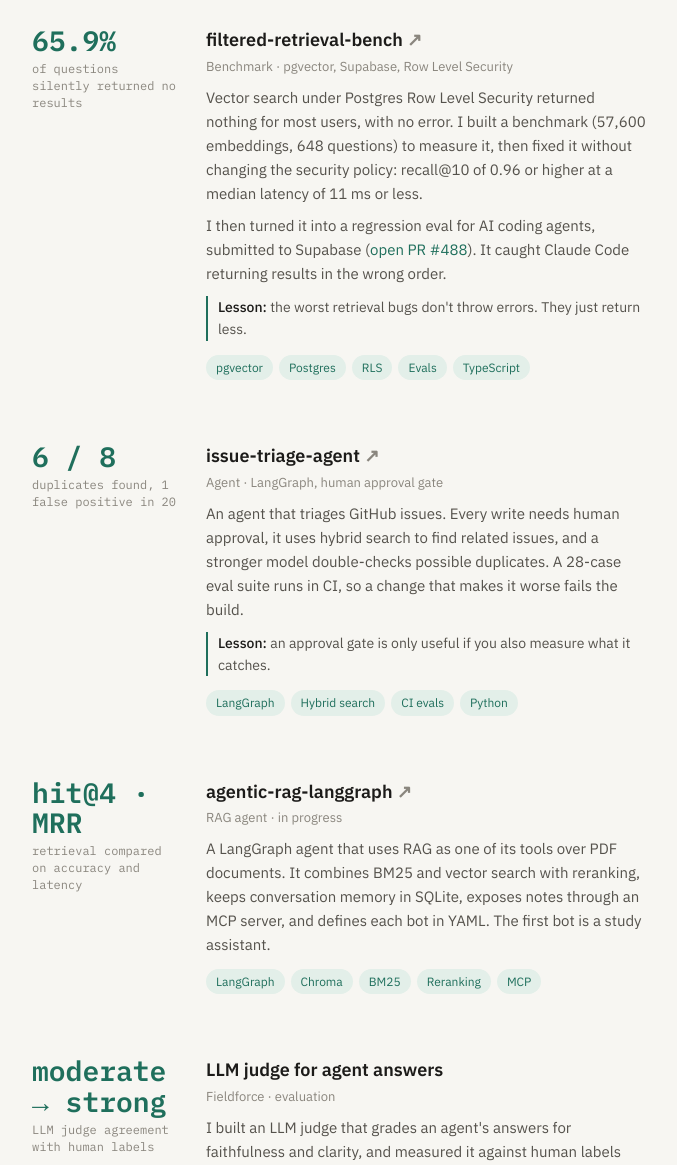
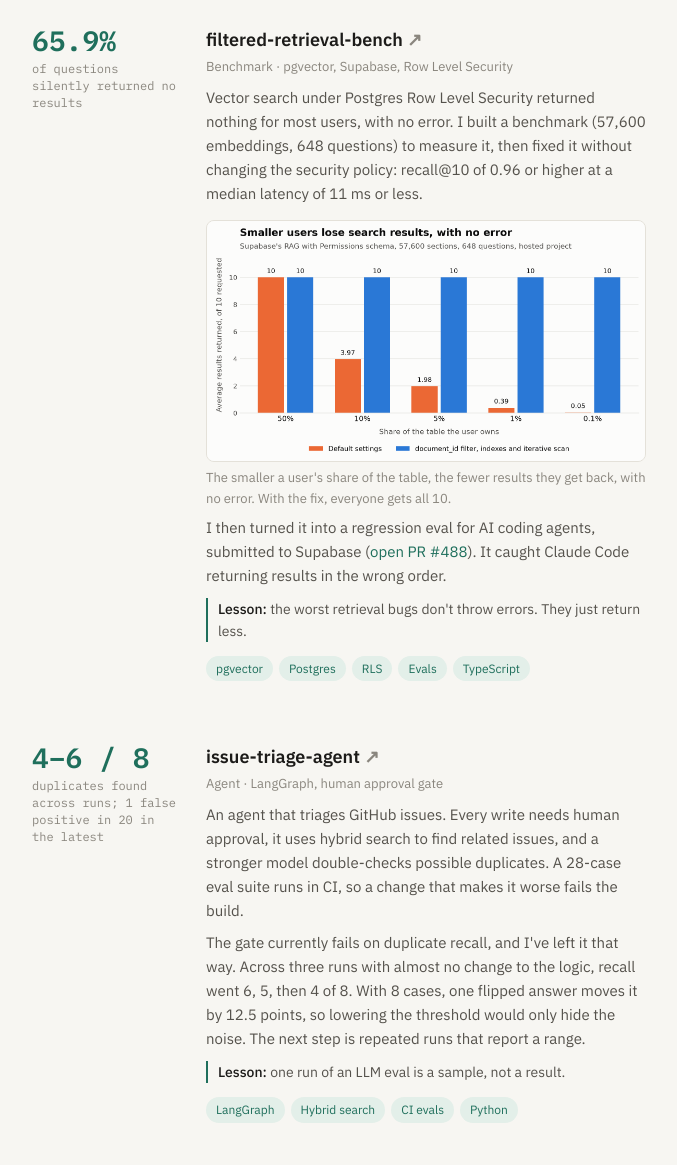
Before and after one commit to MishallAshraf/MishallAshraf.github.io, a plain HTML site: page index.html in a window 1280 px wide. Shown: the part 650-1815 px from the top of the page, without its empty margins (513-1190 px from the left). Drawn offline with Linux system fonts and the light colour scheme.

Commit message:
Add RLS results chart and correct duplicate recall numbers

```diff
--- a/index.html
+++ b/index.html
@@ -84,6 +84,9 @@ p{margin:0 0 14px}
 .card .body p{margin:0 0 8px}
 .lesson{font-size:14px;color:var(--ink-2);border-left:2px solid var(--accent);padding-left:10px;margin-top:10px}
 .lesson b{color:var(--ink);font-weight:500}
+.fig{margin:14px 0 6px}
+.fig img{display:block;width:100%;height:auto;border-radius:8px;border:1px solid var(--line);background:#fcfcfb}
+.fig figcaption{font-size:13px;color:var(--ink-3);margin-top:6px}
 .tags{display:flex;flex-wrap:wrap;gap:6px;margin-top:12px;padding:0;list-style:none}
 .tags li{font-size:12px;background:var(--accent-soft);color:var(--accent);padding:3px 10px;border-radius:999px}
 
@@ -183,6 +186,10 @@ footer{color:var(--ink-3);font-size:13px;margin-top:64px}
       <div class="sub">Benchmark · pgvector, Supabase, Row Level Security</div>
       <div class="body">
         <p>Vector search under Postgres Row Level Security returned nothing for most users, with no error. I built a benchmark (57,600 embeddings, 648 questions) to measure it, then fixed it without changing the security policy: recall@10 of 0.96 or higher at a median latency of 11 ms or less.</p>
+        <figure class="fig">
+          <a href="img/rls-results-by-user.png"><img src="img/rls-results-by-user.png" width="1680" height="920" loading="lazy" alt="Bar chart: with default settings, a user who owns 50% of the table gets all 10 results, but at 10% they get 3.97, at 5% 1.98, at 1% 0.39 and at 0.1% 0.05. With the fix, every user gets all 10."></a>
+          <figcaption>The smaller a user's share of the table, the fewer results they get back, with no error. With the fix, everyone gets all 10.</figcaption>
+        </figure>
         <p>I then turned it into a regression eval for AI coding agents, submitted to Supabase (<a href="https://github.com/supabase/evals/pull/488">open PR #488</a>). It caught Claude Code returning results in the wrong order.</p>
       </div>
       <p class="lesson"><b>Lesson:</b> the worst retrieval bugs don't throw errors. They just return less.</p>
@@ -191,14 +198,15 @@ footer{color:var(--ink-3);font-size:13px;margin-top:64px}
   </article>
 
   <article class="card">
-    <div class="metric"><span class="num">6 / 8</span><span class="what">duplicates found, 1 false positive in 20</span></div>
+    <div class="metric"><span class="num">4–6 / 8</span><span class="what">duplicates found across runs; 1 false positive in 20 in the latest</span></div>
     <div>
       <h3><a href="https://github.com/MishallAshraf/issue-triage-agent">issue-triage-agent <span class="arrow">↗</span></a></h3>
       <div class="sub">Agent · LangGraph, human approval gate</div>
       <div class="body">
         <p>An agent that triages GitHub issues. Every write needs human approval, it uses hybrid search to find related issues, and a stronger model double-checks possible duplicates. A 28-case eval suite runs in CI, so a change that makes it worse fails the build.</p>
+        <p>The gate currently fails on duplicate recall, and I've left it that way. Across three runs with almost no change to the logic, recall went 6, 5, then 4 of 8. With 8 cases, one flipped answer moves it by 12.5 points, so lowering the threshold would only hide the noise. The next step is repeated runs that report a range.</p>
       </div>
-      <p class="lesson"><b>Lesson:</b> an approval gate is only useful if you also measure what it catches.</p>
+      <p class="lesson"><b>Lesson:</b> one run of an LLM eval is a sample, not a result.</p>
       <ul class="tags"><li>LangGraph</li><li>Hybrid search</li><li>CI evals</li><li>Python</li></ul>
     </div>
   </article>
```
Also changed, not shown: img/rls-results-by-user.png (added), 1 other file.
